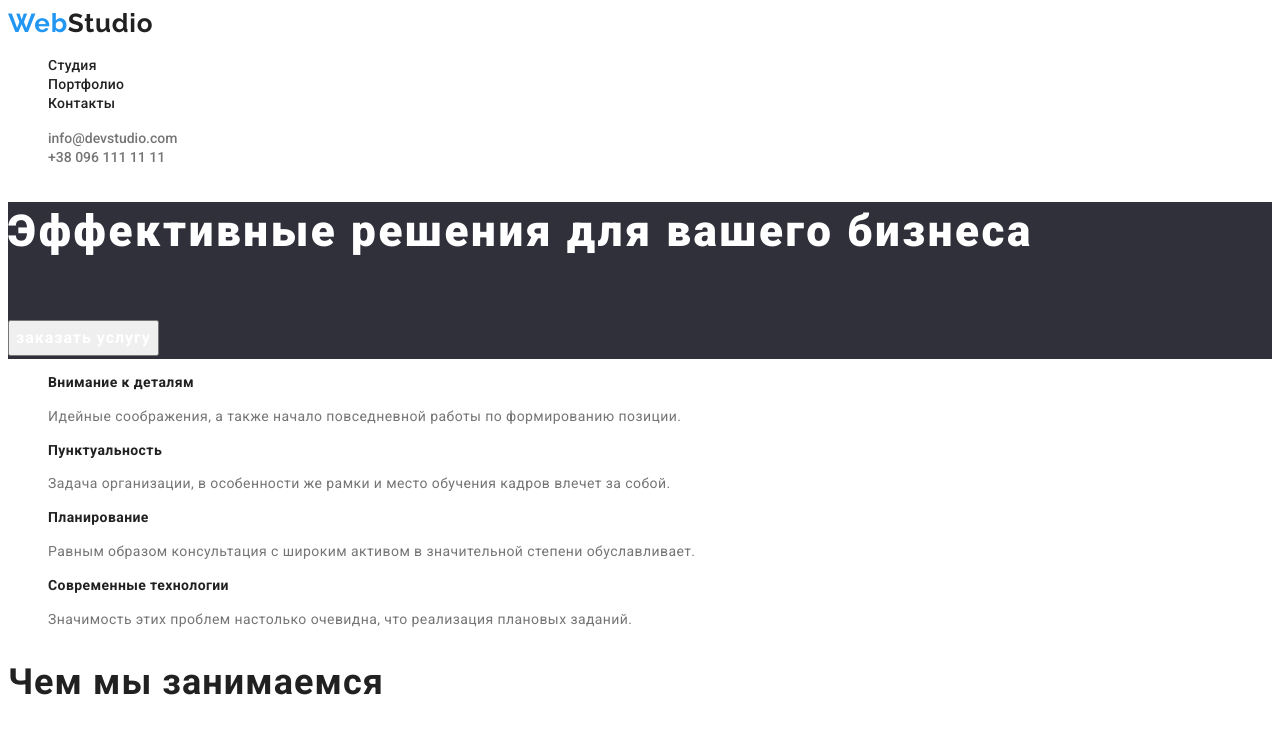
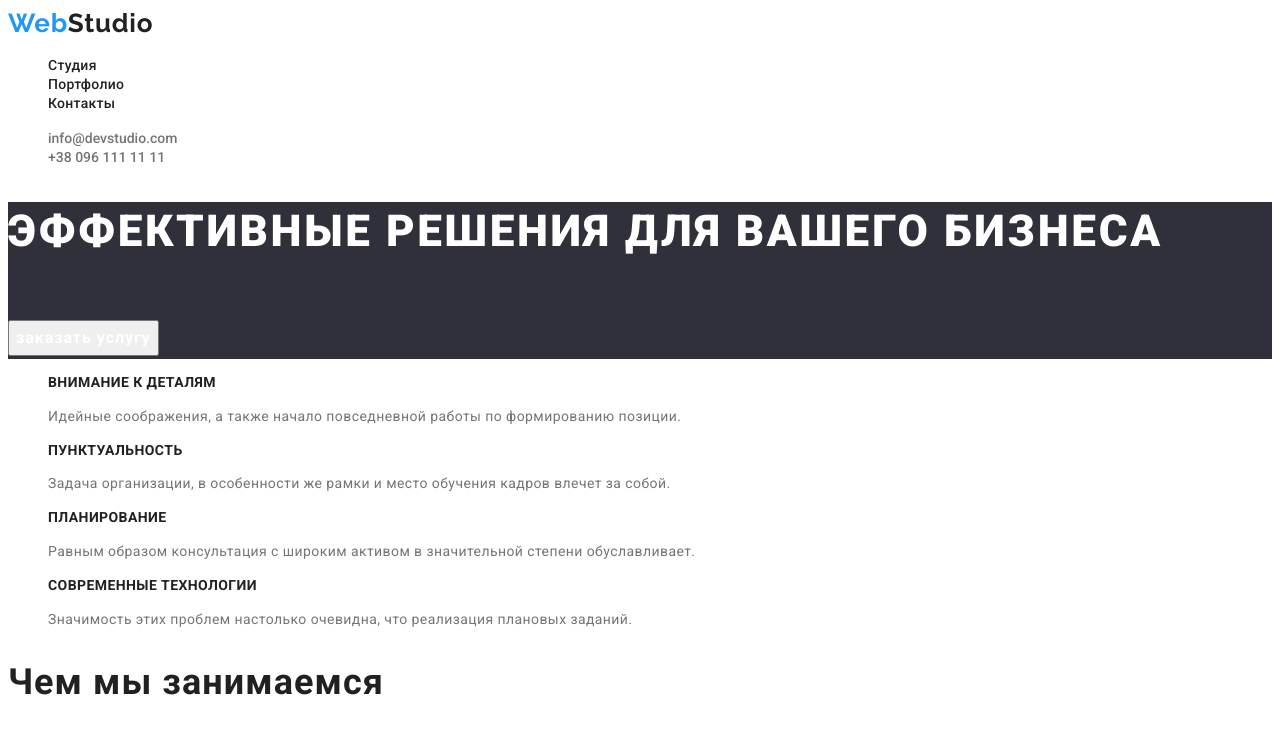
Before and after one commit to Igor-Degovtsov/goit-markup-hw-02, a plain HTML site: page index.html in a window 1280 px wide. Shown: the top 731 px of the page. Drawn offline with Linux system fonts and the light colour scheme.

Commit message:
final correct
correction

```diff
--- a/css/style.css
+++ b/css/style.css
@@ -83,7 +83,7 @@ body {
   font-family: inherit;
   font-weight: 500;
   font-size: 16px;
-  line-height: 1.71;
+  line-height: 1.62;
   letter-spacing: 0.03em;
   cursor: pointer;
 }
--- a/index.html
+++ b/index.html
@@ -33,7 +33,7 @@
     <main>
         <!--hero-->
         <section class="hero">
-            <h1 class="hero-text">Эффективные решения для вашего бизнеса</h1>
+            <h1 class="hero-text">ЭФФЕКТИВНЫЕ РЕШЕНИЯ ДЛЯ ВАШЕГО БИЗНЕСА</h1>
             <button type="button" class="button">заказать услугу</button>
         </section>
         <!--under_hero-->
@@ -41,19 +41,19 @@
             <h2 hidden>особенности</h2>
             <ul class="list">
                 <li>
-                    <h3 class="uh-title">Внимание к деталям</h3>
+                    <h3 class="uh-title">ВНИМАНИЕ К ДЕТАЛЯМ</h3>
                     <p class="uh-item">Идейные соображения, а также начало повседневной работы по формированию позиции.</p>
                 </li>
                 <li>
-                    <h3 class="uh-title">Пунктуальность</h3>
+                    <h3 class="uh-title">ПУНКТУАЛЬНОСТЬ</h3>
                     <p class="uh-item">Задача организации, в особенности же рамки и место обучения кадров влечет за собой.</p>
                 </li>
                 <li>
-                    <h3 class="uh-title">Планирование</h3>
+                    <h3 class="uh-title">ПЛАНИРОВАНИЕ</h3>
                     <p class="uh-item">Равным образом консультация с широким активом в значительной степени обуславливает.</p>
                 </li>
                 <li>
-                    <h3 class="uh-title">Современные технологии</h3>
+                    <h3 class="uh-title">СОВРЕМЕННЫЕ ТЕХНОЛОГИИ</h3>
                     <p class="uh-item">Значимость этих проблем настолько очевидна, что реализация плановых заданий.</p>
                 </li>
             </ul>
```
